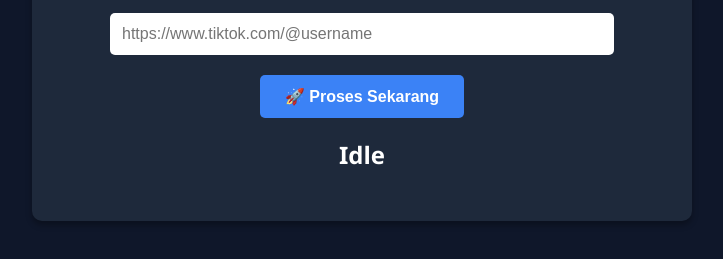
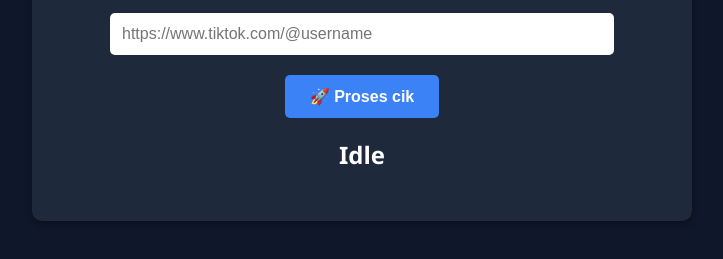
Before and after one commit to aryaexeuyf/scraping-web, a plain HTML site: page index.html in a window 1280 px wide. Shown: the part 199-458 px from the top of the page, without its empty margins (278-1001 px from the left). Drawn offline with Linux system fonts and the light colour scheme; no server answers.

Commit message:
Update index.html

```diff
--- a/index.html
+++ b/index.html
@@ -150,7 +150,7 @@
 
         <input type="text" id="linkTiktok" placeholder="https://www.tiktok.com/@username" />
         <br>
-        <button id="btnProses" onclick="prosesTikTok()">🚀 Proses Sekarang</button>
+        <button id="btnProses" onclick="prosesTikTok()">🚀 Proses cik</button>
 
         <div id="countdown"></div>
         <div id="status" style="white-space: pre-wrap;">Idle</div>
```
